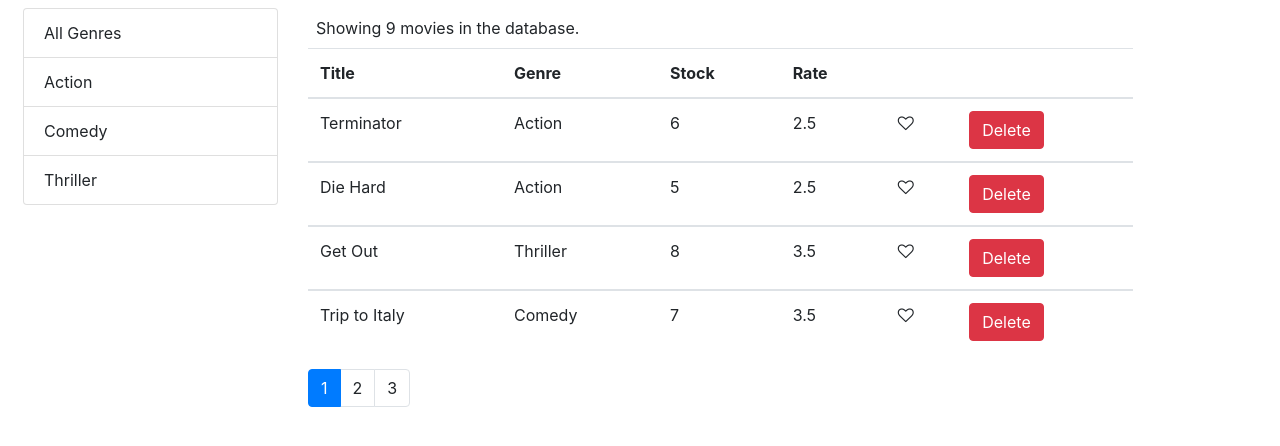
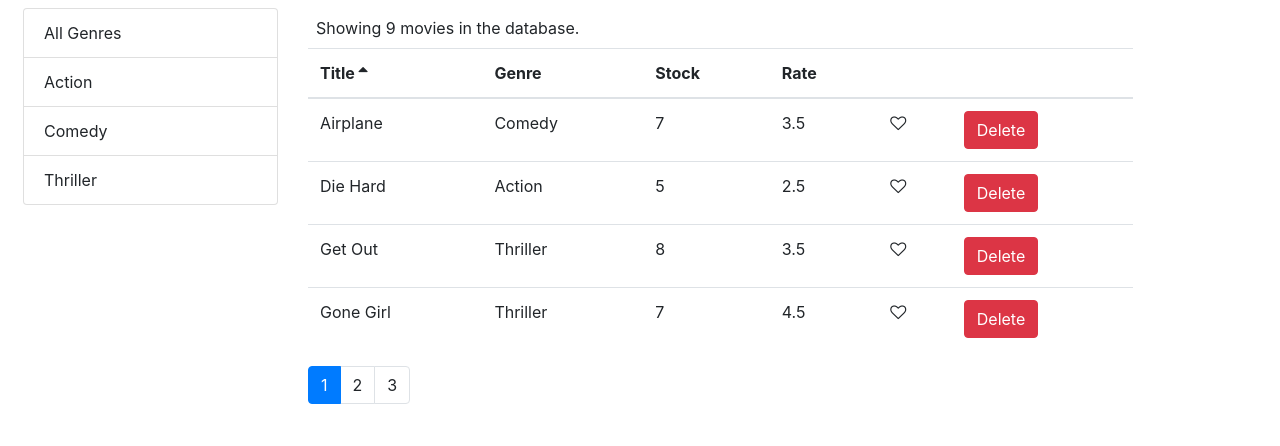
Before and after one commit to Ezechi95/vidly-app, a React (Create React App) app: page / in a window 1280 px wide. Shown: the top 446 px of the page. Built offline with nearby package versions, Linux system fonts and the light colour scheme.

Commit message:
completed component refactoring

```diff
--- a/src/components/common/pagination.jsx
+++ b/src/components/common/pagination.jsx
@@ -16,6 +16,7 @@ const Pagiation = props => {
             key={page}
             className={page === currentPage ? "page-item active" : "page-item"}
           >
+            {/* eslint-disable-next-line */}
             <a className="page-link" onClick={() => onPageChange(page)}>
               {page}
             </a>
--- /dev/null
+++ b/src/components/common/table.jsx
@@ -0,0 +1,16 @@
+import React from "react";
+import TableHeader from "./tableHeader";
+import TableBody from "./tableBody";
+
+// Gets selected props from the props in params below, can be done like this or the other way
+const Table = ({ columns, onSort, sortColumn, data }) => {
+  // const { columns, onSort, sortColumn, data } = props; this is the other way
+  return (
+    <table className="table">
+      <TableHeader columns={columns} sortColumn={sortColumn} onSort={onSort} />
+      <TableBody columns={columns} data={data} />
+    </table>
+  );
+};
+
+export default Table;
--- /dev/null
+++ b/src/components/common/tableBody.jsx
@@ -0,0 +1,34 @@
+import React, { Component } from "react";
+import _ from "lodash";
+
+class TableBody extends Component {
+  renderCell = (item, column) => {
+    if (column.content) return column.content(item);
+
+    return _.get(item, column.path);
+  };
+
+  createKey = (item, column) => {
+    return item._id + (column.path || column.key);
+  };
+
+  render() {
+    const { data, columns } = this.props;
+
+    return (
+      <tbody>
+        {data.map(item => (
+          <tr key={item._id}>
+            {columns.map(column => (
+              <td key={this.createKey(item, column)}>
+                {this.renderCell(item, column)}
+              </td>
+            ))}
+          </tr>
+        ))}
+      </tbody>
+    );
+  }
+}
+
+export default TableBody;
--- /dev/null
+++ b/src/components/common/tableHeader.jsx
@@ -0,0 +1,41 @@
+import React, { Component } from "react";
+
+class TableHeader extends Component {
+  raiseSort = path => {
+    const sortColumn = { ...this.props.sortColumn };
+    if (sortColumn.path === path) {
+      sortColumn.order = sortColumn.order === "asc" ? "desc" : "asc";
+    } else {
+      sortColumn.path = path;
+      sortColumn.order = "asc";
+    }
+    this.props.onSort(sortColumn);
+  };
+
+  renderSortIcon = column => {
+    const { sortColumn } = this.props;
+    if (column.path !== sortColumn.path) return null;
+    if (sortColumn.order === "asc") return <i className="fa fa-sort-asc"></i>;
+    return <i className="fa fa-sort-desc"></i>;
+  };
+
+  render() {
+    return (
+      <thead>
+        <tr>
+          {this.props.columns.map(column => (
+            <th
+              className="clickable"
+              key={column.path || column.key}
+              onClick={() => this.raiseSort(column.path)}
+            >
+              {column.label} {this.renderSortIcon(column)}
+            </th>
+          ))}
+        </tr>
+      </thead>
+    );
+  }
+}
+
+export default TableHeader;
--- a/src/components/header.jsx
+++ b/src/components/header.jsx
@@ -7,7 +7,7 @@ class Header extends Component {
   }
 
   formatCount() {
-    const value = this.props.getMovies.length;
+    const value = this.props.getMovies;
     return value === 0 ? (
       "There are no movies in the database."
     ) : (
--- a/src/components/movies.jsx
+++ b/src/components/movies.jsx
@@ -5,17 +5,19 @@ import Header from "./header";
 import { paginate } from "../utils/paginate";
 import { getGenres } from "../services/fakeGenreService";
 import MoviesTable from "./moviesTable";
+import _ from "lodash";
 
 class Movies extends Component {
   state = {
     movies: [],
     genres: [],
     pageSize: 4,
-    currentPage: 1
+    currentPage: 1,
+    sortColumn: { path: "title", order: "asc" }
   };
 
   componentDidMount() {
-    const genres = [{ _id: "00", name: "All Genres" }, ...getGenres()];
+    const genres = [{ _id: "", name: "All Genres" }, ...getGenres()];
     this.setState({ movies: this.props.getMovies, genres });
   }
 
@@ -43,13 +45,17 @@ class Movies extends Component {
     // this.setState({ movies });
   };
 
-  render() {
-    const { onDelete } = this.props;
+  handleSort = sortColumn => {
+    this.setState({ sortColumn });
+  };
+
+  getPageData = () => {
     const {
       pageSize,
       currentPage,
       selectedGenre,
-      movies: allMovies
+      movies: allMovies,
+      sortColumn
     } = this.state;
 
     const filtered =
@@ -57,7 +63,18 @@ class Movies extends Component {
         ? allMovies.filter(m => m.genre._id === selectedGenre._id)
         : allMovies;
 
-    const movies = paginate(filtered, currentPage, pageSize);
+    const sorted = _.orderBy(filtered, [sortColumn.path], [sortColumn.order]);
+
+    const movies = paginate(sorted, currentPage, pageSize);
+
+    return { totalCount: filtered.length, data: movies };
+  };
+
+  render() {
+    const { onDelete } = this.props;
+    const { pageSize, currentPage, sortColumn } = this.state;
+
+    const { totalCount, data: movies } = this.getPageData();
 
     return (
       <div className="row">
@@ -69,14 +86,16 @@ class Movies extends Component {
           />
         </div>
         <div className="col">
-          <Header getMovies={filtered} />
+          <Header getMovies={totalCount} />
           <MoviesTable
             movies={movies}
+            sortColumn={sortColumn}
             onDelete={onDelete}
             onLike={this.handleLike}
+            onSort={this.handleSort}
           />
           <Pagination
-            itemsCount={filtered.length}
+            itemsCount={totalCount}
             pageSize={pageSize}
             currentPage={currentPage}
             onPageChange={this.handlePageChange}
--- a/src/components/moviesTable.jsx
+++ b/src/components/moviesTable.jsx
@@ -1,44 +1,44 @@
-import React from "react";
+import React, { Component } from "react";
 import Like from "./common/like";
+import Table from "./common/table";
 
-const MoviesTable = props => {
-  const { movies, onDelete, onLike } = props;
-  console.log("moveis", movies);
-  return (
-    <table className="table">
-      <thead>
-        <tr>
-          <th>Title</th>
-          <th>Genre</th>
-          <th>Stock</th>
-          <th>Rate</th>
-          <th></th>
-          <th></th>
-        </tr>
-      </thead>
-      {movies.map(e => (
-        <tbody key={e._id}>
-          <tr>
-            <td>{e.title}</td>
-            <td>{e.genre.name}</td>
-            <td>{e.numberInStock}</td>
-            <td>{e.dailyRentalRate}</td>
-            <td>
-              <Like likeableMovie={e} onClick={onLike} />
-            </td>
-            <td>
+class MoviesTable extends Component {
+  columns = [
+    { path: "title", label: "Title" },
+    { path: "genre.name", label: "Genre" },
+    { path: "numberInStock", label: "Stock" },
+    { path: "dailyRentalRate", label: "Rate" },
+    {
+      key: "like",
+      content: movie => (
+        <Like likeableMovie={movie} onClick={this.props.onLike} />
+      )
+    },
+    {
+      key: "delete",
+      content: movie => (
         <button
-                onClick={() => onDelete(e._id)}
+          onClick={() => this.props.onDelete(movie._id)}
           className="btn btn-danger"
         >
           Delete
         </button>
-            </td>
-          </tr>
-        </tbody>
-      ))}
-    </table>
+      )
+    }
+  ];
+
+  render() {
+    const { movies, onSort, sortColumn } = this.props;
+
+    return (
+      <Table
+        columns={this.columns}
+        data={movies}
+        sortColumn={sortColumn}
+        onSort={onSort}
+      />
     );
-};
+  }
+}
 
 export default MoviesTable;
--- a/src/index.css
+++ b/src/index.css
@@ -1,13 +1,17 @@
 body {
   margin: 0;
-  font-family: -apple-system, BlinkMacSystemFont, 'Segoe UI', 'Roboto', 'Oxygen',
-    'Ubuntu', 'Cantarell', 'Fira Sans', 'Droid Sans', 'Helvetica Neue',
+  font-family: -apple-system, BlinkMacSystemFont, "Segoe UI", "Roboto", "Oxygen",
+    "Ubuntu", "Cantarell", "Fira Sans", "Droid Sans", "Helvetica Neue",
     sans-serif;
   -webkit-font-smoothing: antialiased;
   -moz-osx-font-smoothing: grayscale;
 }
 
 code {
-  font-family: source-code-pro, Menlo, Monaco, Consolas, 'Courier New',
+  font-family: source-code-pro, Menlo, Monaco, Consolas, "Courier New",
     monospace;
 }
+
+.clickable {
+  cursor: pointer;
+}
```
Lines whose indentation alone changed are shown as unchanged.
